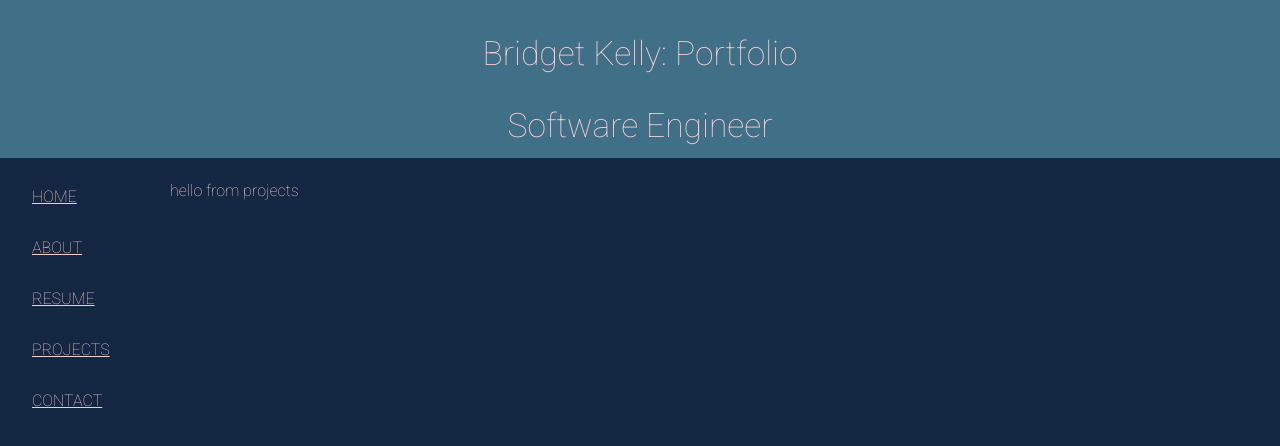
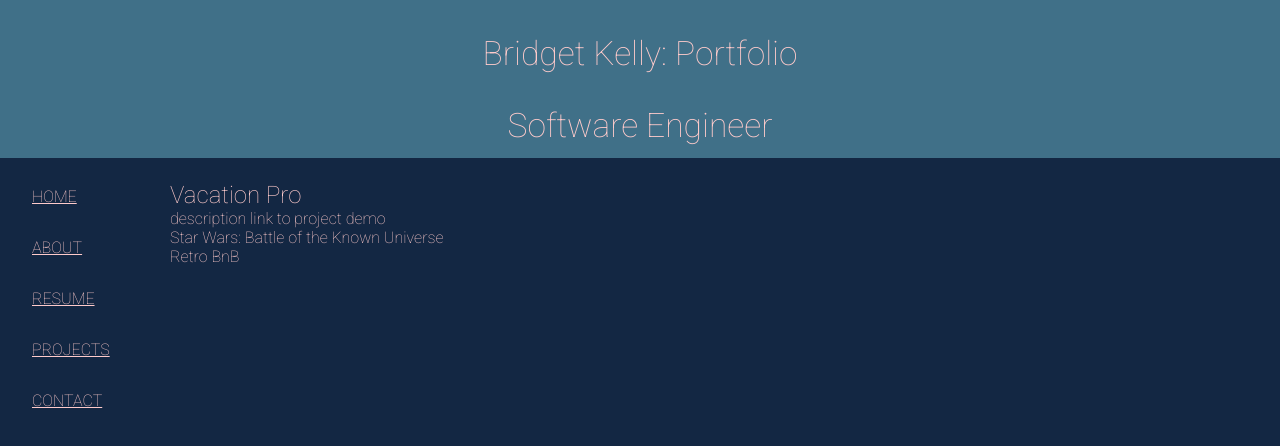
Before and after one commit to bc-kelly/portfolio, a React (Create React App) app: page /projects in a window 1280 px wide. Shown: the top 446 px of the page. Built offline with nearby package versions, Linux system fonts and the light colour scheme.

Commit message:
starting on projects

```diff
--- a/src/Projects.css
+++ b/src/Projects.css
@@ -4,3 +4,7 @@
     margin: 10px;
 
 }
+
+.project-title {
+    font-size: 1.5em;
+}
--- a/src/Projects.js
+++ b/src/Projects.js
@@ -4,7 +4,20 @@ import './Projects.css';
 function Projects() {
   return (
     <div className = "projects-div">
-      hello from projects
+      <div>
+        <div className = "project-title">Vacation Pro </div>
+        <div className="details">
+          description
+          link to project
+          demo
+        </div>
+      </div>
+      <div>
+        Star Wars: Battle of the Known Universe
+      </div>
+      <div>
+        Retro BnB
+      </div>
     </div>
   );
 }
```
